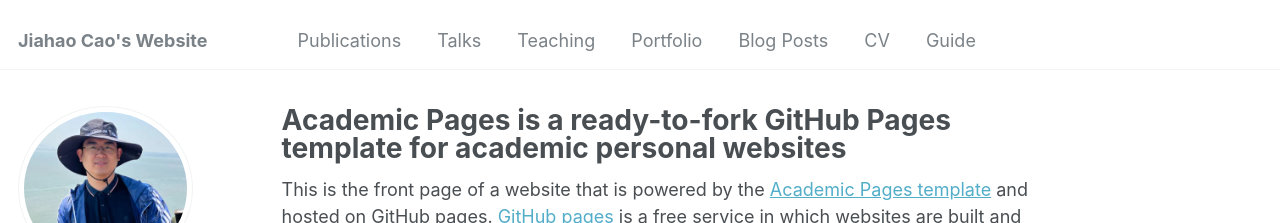
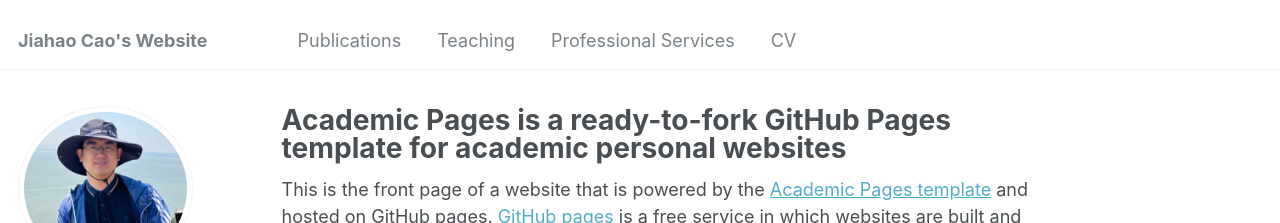
Before and after one commit to caojh15/caojh15.github.io, a Jekyll site: the page built from _pages/about.md, in a window 1280 px wide. Shown: the top 223 px of the page. Built offline with Jekyll 4.4.1, drawn with Linux system fonts in a browser that asks for light colours; some web fonts are replaced.

Commit message:
Update navigation.yml

```diff
--- a/_data/navigation.yml
+++ b/_data/navigation.yml
@@ -8,20 +8,22 @@ main:
   - title: "Publications"
     url: /publications/
 
-  - title: "Talks"
-    url: /talks/
-
   - title: "Teaching"
     url: /teaching/
 
-  - title: "Portfolio"
-    url: /portfolio/
-
-  - title: "Blog Posts"
-    url: /year-archive/
+  - title: "Professional Services"
+    url: /talks/
 
   - title: "CV"
     url: /cv/
 
-  - title: "Guide"
-    url: /markdown/
+  #- title: "Portfolio"
+  #  url: /portfolio/
+
+  #- title: "Blog Posts"
+  #  url: /year-archive/
+
+
+
+  #- title: "Guide"
+  #  url: /markdown/
```
